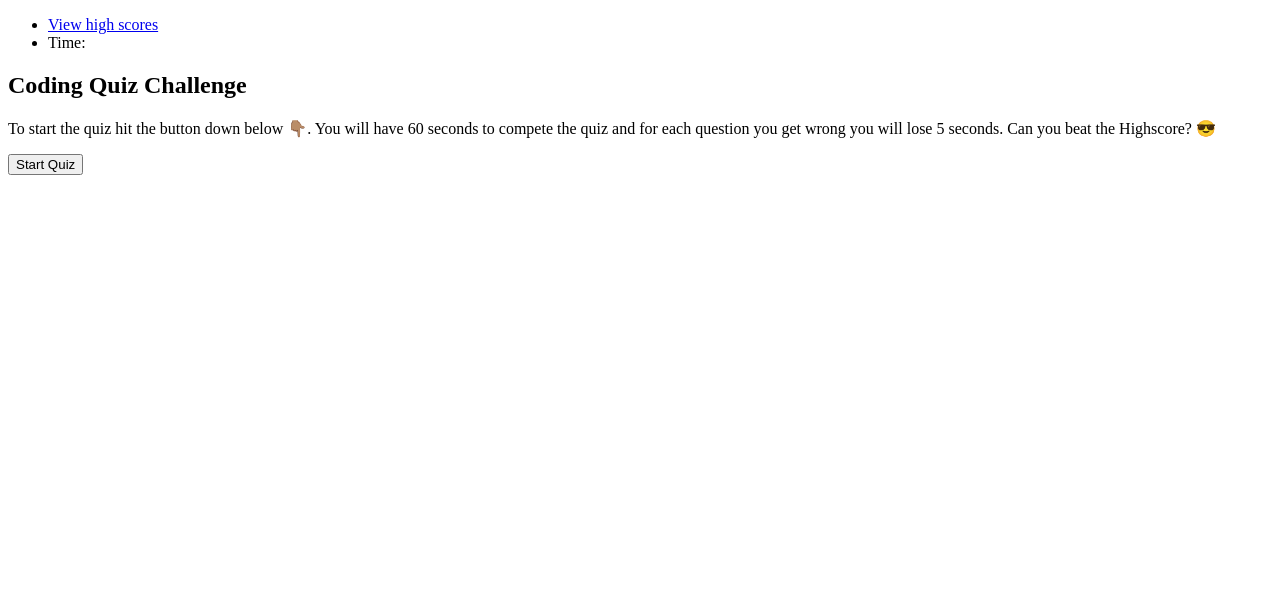
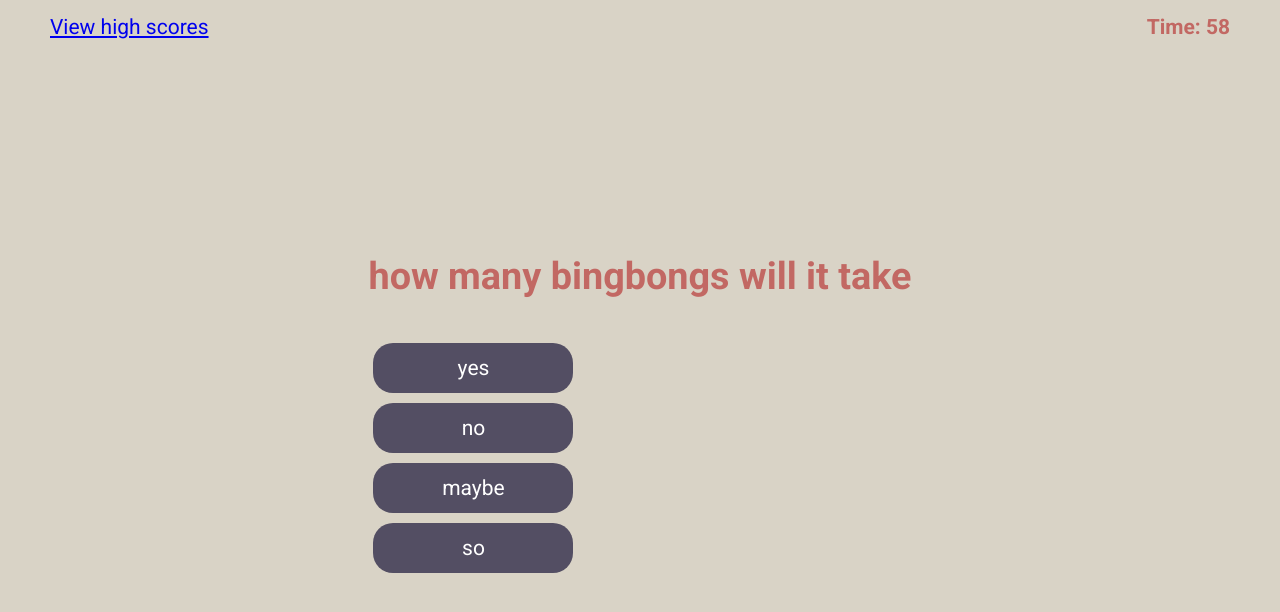
Before and after one commit to Jose-Cotto/coding-quiz, a plain HTML site: page index.html in a window 1280 px wide. Both pictures are taken after a click on the button "Start Quiz". Drawn offline with Linux system fonts and the light colour scheme.

Commit message:
Style and add functionality to startquiz button

```diff
--- a/assets/script.js
+++ b/assets/script.js
@@ -1 +1,50 @@
 "use strict"
+//Timer
+var timerEl = document.getElementById("timer")
+//view high score link
+var ViewHsEl = document.getElementById("highscore")
+//start quiz button
+var startQuizEl = document.getElementById("start-button")
+//container for the landing page
+var homeContainerEl = document.getElementById("homepage-container")
+// quiz questions and answers container
+var quizContainerEl = document.getElementById("quiz-container")
+//timer
+var time = 60;
+//object containing all questions, possible answers and the actual answer
+
+var quizQuestions = {
+}
+
+
+
+
+
+
+//listens for click on the start quiz button and runs function provided
+startQuizEl.addEventListener("click", startQuiz)
+function startQuiz() {
+    //start timer
+    startTimer();
+    //de render landing page
+    homeContainerEl.style.display = "none"
+     //render questions container
+    quizContainerEl.style.display = "flex"
+    // run function to load random answers and questions and listen for correct answers. This function should also have the conditions to change questions and answers if a button is pressed and render the feed back (right or wrong) under the questions.
+
+    //call function that renders finalscore page
+
+}
+
+function startTimer() {
+    var timerInterval = setInterval(function () {
+        //add condition where if answer is incorrect subtract 5 seconds
+        time--;
+        timerEl.textContent = time
+
+        if (time === 0) {
+            clearInterval(timerInterval)
+        }
+
+    }, 1000)
+}
--- a/assets/styles/reset.css
+++ b/assets/styles/reset.css
@@ -0,0 +1,5 @@
+* {
+    margin:0;
+    padding:0;
+    box-sizing: border-box;
+}
--- a/assets/styles/styles.css
+++ b/assets/styles/styles.css
@@ -1,12 +1,130 @@
+:root {
+	--background-color: #d9d3c6;
+	--text-color: #c26863;
+	--button-color: #534e63;
+    --font: roboto,sans-serif;
+}
+
+body {
+	font-family: roboto, sans-serif;
+	font-size: 21px;
+	background-color: var(--background-color);
+	color: var(--text-color);
+}
+
+h1 {
+	font-size: 200%;
+}
+h2 {
+	font-size: 180%;
+}
+
+h3 {
+	font-size: 160%;
+}
+
+h4 {
+	font-size: 140%;
+}
+
+h5 {
+	font-size: 120%;
+}
+
+h6 {
+	font-size: 100%;
+}
+
+
+header {
+	display: flex;
+	flex-wrap: wrap;
+}
+
+li {
+	list-style: none;
+}
+
+button {
+	background-color: var(--button-color);
+	color: white;
+	height:50px;
+	border-radius: 20px;
+    font-size:100%;
+    font-family:var(--font);
+    border:none;
+}
+
+.start-button {
+	margin-top: 30px;
+	width:120px;
+}
+
+.answer-button {
+	width:200px;
+	margin:5px;
+}
+
+.question-list {
+	margin-top:40px;
+}
+.header {
+	display: flex;
+	justify-content: space-between;
+	width: 100%;
+	padding: 15px 50px;
+}
+
+.time {
+    font-weight:bold;
+}
+
+.homepage {
+	display: flex;
+	flex-direction: column;
+	justify-content: center;
+	align-items: center;
+	padding: 400px 50px;
+}
+
+.center {
+	text-align: center;
+}
+
+.title {
+    margin-bottom: 40px;
+}
+
+.feedback-container {
+	display:none;
+	border-top:2px solid var(--text-color);
+	margin-top:40px;
+	padding-top:10px;
+
+}
+
+.feedback {
+	padding-left:10px;
+	font-style:italic
+}
 
 .quiz {
-    display:none;
+	display: none;
+	flex-direction: column;
+	justify-content: center;
+	align-items: center;
+	padding: 200px 50px;
 }
 
 .finalscore {
-    display:none;
+	display: none;
 }
 
 .highscore {
-    display:none;
+	display: none;
 }
+
+
+.question-list {
+
+}
--- a/index.html
+++ b/index.html
@@ -4,6 +4,11 @@
 <head>
     <meta charset="UTF-8" />
     <meta name="viewport" content="width=device-width, initial-scale=1.0" />
+    <link rel="preconnect" href="https://fonts.googleapis.com" />
+    <link rel="preconnect" href="https://fonts.gstatic.com" crossorigin />
+    <link
+        href="https://fonts.googleapis.com/css2?family=Roboto:ital,wght@0,100;0,300;0,400;0,500;0,700;0,900;1,100;1,300;1,400;1,500;1,700;1,900&display=swap"
+        rel="stylesheet" />
     <link rel="stylesheet" href="./assets/styles/reset.css" />
     <link rel="stylesheet" href="./assets/styles/styles.css" />
     <title>Coding | Quiz</title>
@@ -15,45 +20,55 @@
             <li>
                 <a href="#" id="highscore">View high scores</a>
             </li>
-            <li>Time: <span id="timer"></span></li>
+            <li class="time">Time: <span id="timer"></span></li>
         </ul>
     </header>
     <main>
-        <section class="homepage container" data-state="visible">
-            <h1 class="center" data-state="hidden">
-                Coding Quiz Challenge
-            </h1>
-            <p class="center" data-state="hidden">
+        <section class="homepage container" id="homepage-container">
+            <h1 class="title">Coding Quiz Challenge</h1>
+            <p class="center">
                 To start the quiz hit the button down below 👇🏽. You will have 60
                 seconds to compete the quiz and for each question you get wrong
                 you will lose 5 seconds. Can you beat the Highscore? 😎
             </p>
-            <button id="start-button" data-state="hidden">
+            <button class="start-button" id="start-button">
                 Start Quiz
             </button>
         </section>
-        <section class="quiz container" data-state="hidden">
-            <h2 class="quiz-question" id="quiz-question"></h2>
+        <section class="quiz container" id="quiz-container">
+            <section class="ques-answer-container">
+                <h2 class="quiz-question center" id="quiz-question">
+                    how many bingbongs will it take
+                </h2>
                 <ul class="question-list">
                     <li>
-                    <button class="button" id="answer-button1"></button>
+                        <button class="answer-button" id="answer-button1">
+                            yes
+                        </button>
                     </li>
                     <li>
-                    <button class="button" id="answer-button2"></button>
+                        <button class="answer-button" id="answer-button2">
+                            no
+                        </button>
                     </li>
                     <li>
-                    <button class="button" id="answer-button3"></button>
+                        <button class="answer-button" id="answer-button3">
+                            maybe
+                        </button>
                     </li>
                     <li>
-                    <button class="button" id="answer-button4"></button>
+                        <button class="answer-button" id="answer-button4">
+                            so
+                        </button>
                     </li>
                 </ul>
                 <section class="feedback-container">
-                <span id="feedback">Wrong</span>
+                    <span id="feedback" class="feedback">Wrong!</span>
+                </section>
             </section>
         </section>
 
-        <section class="finalscore container" data-state="hidden">
+        <section class="finalscore container">
             <h2>All done!</h2>
             <p>You're final score is <span id="finalscore"></span></p>
             <section class="initial-sub-container">
@@ -65,7 +80,7 @@
             </section>
         </section>
 
-        <section class="highscore container" data-state="hidden">
+        <section class="highscore container">
             <h2>HighScores</h2>
             <ul class="highscoreli"></ul>
             <section class="button-container">
```
Lines whose indentation alone changed are shown as unchanged.
